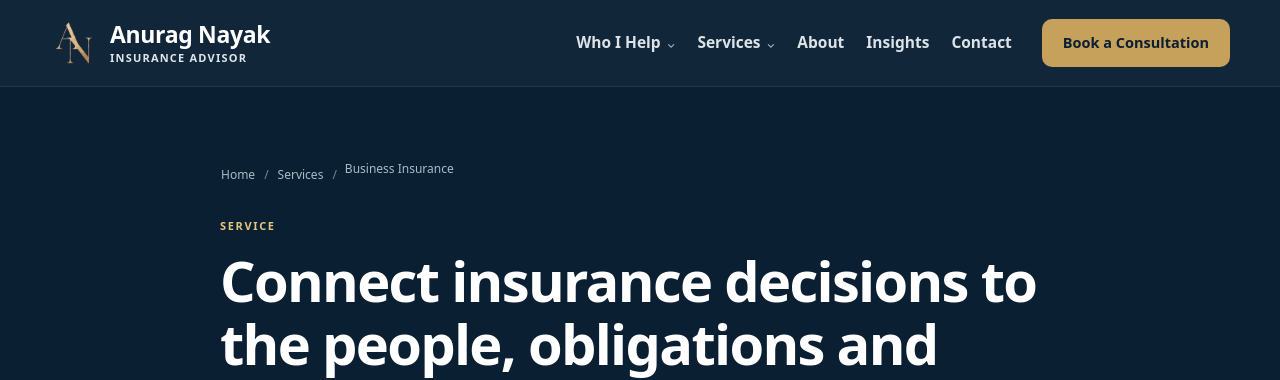
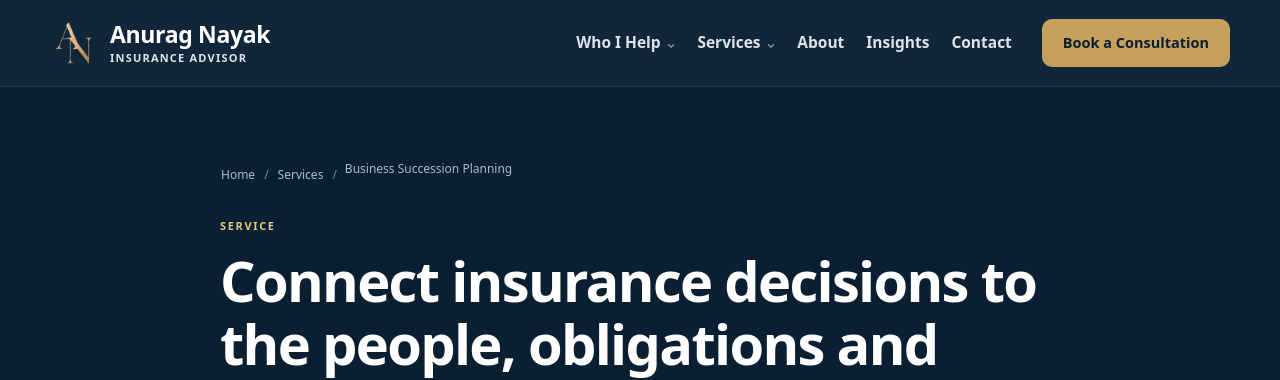
Before and after one commit to anuragnayakca/anuragnayak-preview, a Jekyll site: the page built from business-insurance.md, in a window 1280 px wide and 900 px high. Shown: the top 380 px of the window. Built offline with Jekyll 4.4.1, drawn with Linux system fonts in a browser that asks for light colours.

Commit message:
Update Service Pages “business_insurance”

```diff
--- a/business-insurance.md
+++ b/business-insurance.md
@@ -1,40 +1,64 @@
 ---
+last_modified_at: 2026-08-24
 layout: service
-title: Business Insurance
-seo_title: "Business Insurance for Owners | Anurag Nayak"
-description: "Review key-person, buy-sell funding, business debt, corporate-owned life insurance and owner-protection considerations in BC, Alberta and Ontario."
+title: Business Succession Planning
+seo_title: Business Insurance for Owners | Anurag Nayak
+description: Review key-person, buy-sell funding, business debt, corporate-owned
+  life insurance and owner-protection considerations in BC, Alberta and Ontario.
 permalink: /services/business-insurance/
+heading: Connect insurance decisions to the people, obligations and ownership
+  arrangements that keep the business operating.
+cta_label: Book a Business Insurance Review
 breadcrumb_parent: Services
 breadcrumb_parent_url: /services/
-heading: "Connect insurance decisions to the people, obligations and ownership arrangements that keep the business operating."
-intro: "Business insurance is most useful when it starts with a clear responsibility: a key person, a loan, an ownership agreement, a family dependency or a continuity concern."
+intro: "Business insurance is most useful when it starts with a clear
+  responsibility: a key person, a loan, an ownership agreement, a family
+  dependency or a continuity concern."
 relevant_when:
-  - "The business depends heavily on one owner, partner or key employee"
-  - "A shareholder or partnership agreement creates a funding obligation after death or disability"
-  - "The business has loans, guarantees or other obligations tied to an owner"
-  - "Owners want to review corporate-owned life-insurance concepts with their accountant or tax professional"
-  - "An incorporated professional has personal and business income-protection questions"
+  - The business depends heavily on one owner, partner or key employee
+  - A shareholder or partnership agreement creates a funding obligation after
+    death or disability
+  - The business has loans, guarantees or other obligations tied to an owner
+  - Owners want to review corporate-owned life-insurance concepts with their
+    accountant or tax professional
+  - An incorporated professional has personal and business income-protection
+    questions
 review_points:
-  - "Key-person life and health-insurance considerations"
-  - "Buy-sell and shareholder-agreement funding questions"
-  - "Business-loan protection and ownership obligations"
-  - "Corporate-owned life-insurance concepts and policy ownership"
-  - "Personal protection for owners and incorporated professionals"
-  - "Coordination with lawyers, accountants and tax professionals"
+  - Key-person life and health-insurance considerations
+  - Buy-sell and shareholder-agreement funding questions
+  - Business-loan protection and ownership obligations
+  - Corporate-owned life-insurance concepts and policy ownership
+  - Personal protection for owners and incorporated professionals
+  - Coordination with lawyers, accountants and tax professionals
 limitations:
-  - "Insurance does not guarantee business continuity or solve operational succession by itself."
-  - "Tax treatment, Capital Dividend Account implications and corporate outcomes depend on legislation, policy structure and corporate circumstances."
-  - "A legal agreement and valuation method should be reviewed by qualified legal and accounting professionals."
-  - "Creditor protection or estate outcomes should never be assumed without legal advice and a review of the actual ownership and beneficiary structure."
+  - Insurance does not guarantee business continuity or solve operational
+    succession by itself.
+  - Tax treatment, Capital Dividend Account implications and corporate outcomes
+    depend on legislation, policy structure and corporate circumstances.
+  - A legal agreement and valuation method should be reviewed by qualified legal
+    and accounting professionals.
+  - Creditor protection or estate outcomes should never be assumed without legal
+    advice and a review of the actual ownership and beneficiary structure.
 faqs:
-  - question: "What is key-person insurance?"
-    answer: "It is insurance intended to help address the financial effect of losing a person who is important to a business. The business first needs to identify the dependency and potential financial impact before choosing a policy amount or type."
-  - question: "How can insurance relate to a buy-sell agreement?"
-    answer: "Insurance can be one possible source of funding for certain triggering events. The agreement itself, valuation method, ownership of the policy and tax treatment should be coordinated with the business's lawyer and accountant."
-  - question: "Can my corporation own life insurance?"
-    answer: "A corporation may own life insurance in appropriate circumstances. Corporate ownership can create tax and estate considerations that depend on the contract, adjusted cost basis, beneficiary arrangement, legislation and corporate facts."
-  - question: "Do you provide corporate tax advice?"
-    answer: "No. I can explain insurance concepts and coordinate the insurance discussion, but tax, accounting and legal conclusions should come from the appropriate professionals."
+  - question: What is key-person insurance?
+    answer: It is insurance intended to help address the financial effect of losing
+      a person who is important to a business. The business first needs to
+      identify the dependency and potential financial impact before choosing a
+      policy amount or type.
+  - question: How can insurance relate to a buy-sell agreement?
+    answer: Insurance can be one possible source of funding for certain triggering
+      events. The agreement itself, valuation method, ownership of the policy
+      and tax treatment should be coordinated with the business's lawyer and
+      accountant.
+  - question: Can my corporation own life insurance?
+    answer: A corporation may own life insurance in appropriate circumstances.
+      Corporate ownership can create tax and estate considerations that depend
+      on the contract, adjusted cost basis, beneficiary arrangement, legislation
+      and corporate facts.
+  - question: Do you provide corporate tax advice?
+    answer: No. I can explain insurance concepts and coordinate the insurance
+      discussion, but tax, accounting and legal conclusions should come from the
+      appropriate professionals.
 related_links:
   - label: Business Owners
     url: /who-i-help/business-owners/
@@ -45,9 +69,9 @@
 related_articles:
   - five-insurance-areas-business-owners
   - employee-benefits-small-business
-educational_disclaimer: "Business-insurance information is general and does not constitute legal, accounting or tax advice. Corporate ownership and tax consequences should be reviewed with qualified professionals."
-cta_label: "Book a Business Insurance Review"
-last_modified_at: 2026-08-24
+educational_disclaimer: Business-insurance information is general and does not
+  constitute legal, accounting or tax advice. Corporate ownership and tax
+  consequences should be reviewed with qualified professionals.
 ---
 Business insurance becomes clearer when the conversation begins with dependency rather than product type. Who does the business rely on? What obligation would arise if an owner died or became disabled? What debt or guarantee is connected to a particular person? What does a shareholder agreement require, and how would that requirement actually be funded?
 
```
